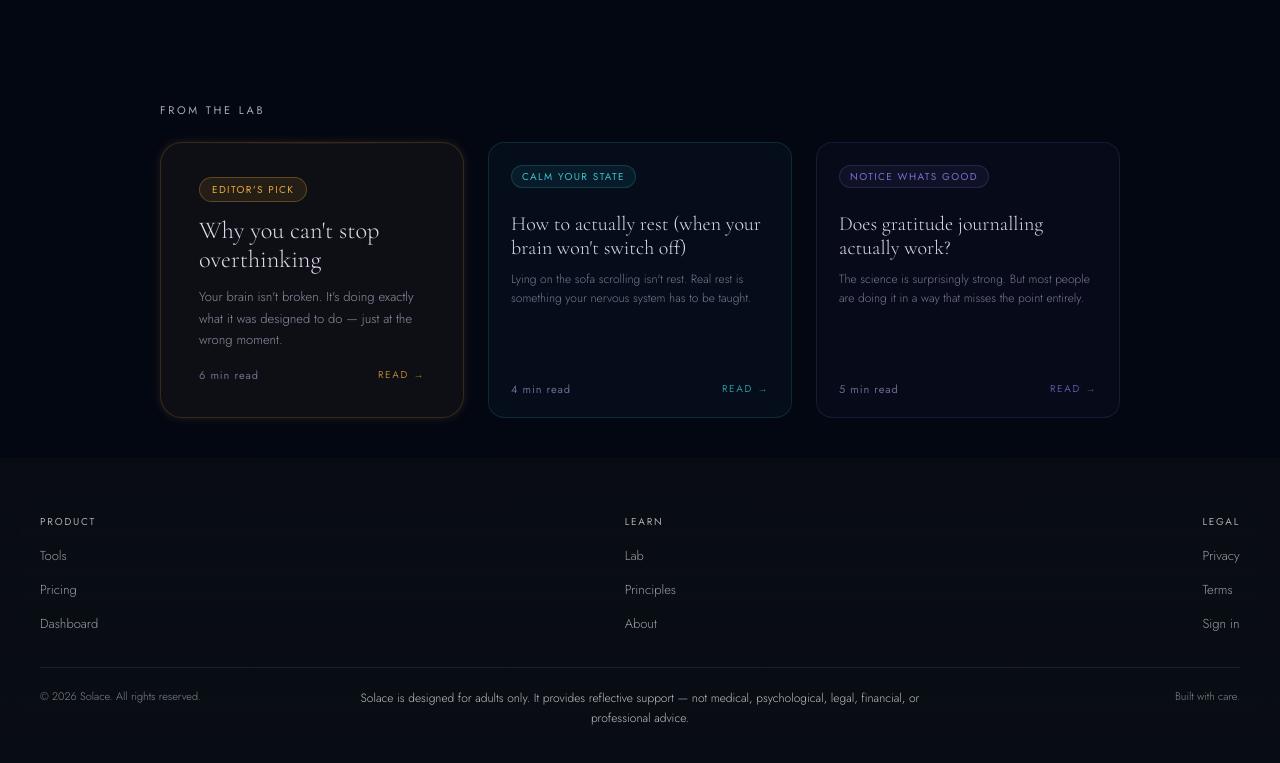
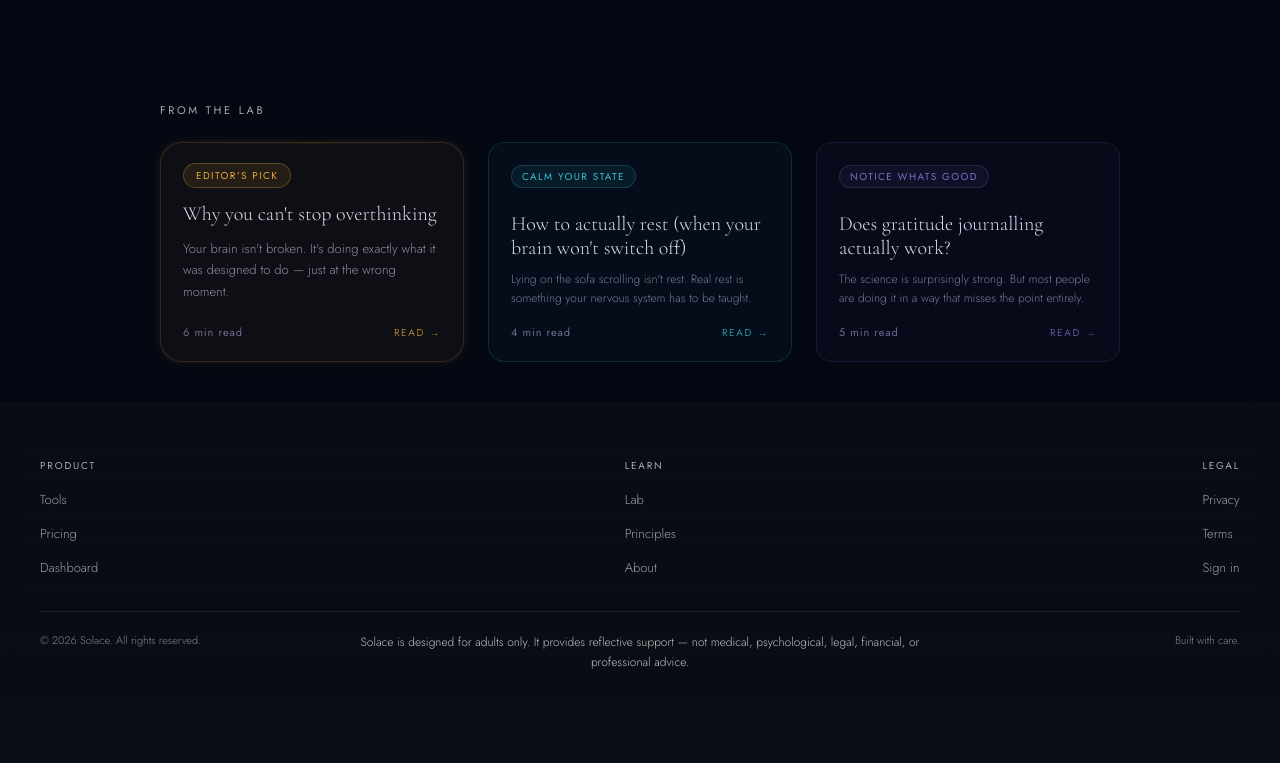
Before and after one commit to salsotk1973/solace, a Next.js app: page / in a window 1280 px wide. Shown: the part 1228-1991 px from the top of the page. After the commit the page ends 1944 px from the top, so only its background shows below. Built offline with nearby package versions, Linux system fonts and the light colour scheme; no server answers.

Commit message:
Spec 04h: Hero Lab card padding 34/38→20/22, title clamp→20px flat — aligns with secondary cards

```diff
--- a/components/home/FeaturedLabCard.tsx
+++ b/components/home/FeaturedLabCard.tsx
@@ -31,7 +31,7 @@ export default function FeaturedLabCard({ article }: { article: FeaturedLabArtic
     <>
       <style>{`
         .featured-lab-card-link {
-          padding: 34px 38px;
+          padding: 20px 22px;
           height: 100%;
           display: flex;
           flex-direction: column;
@@ -119,7 +119,7 @@ export default function FeaturedLabCard({ article }: { article: FeaturedLabArtic
               style={{
                 fontFamily: "'Cormorant Garamond', serif",
                 fontWeight: 300,
-                fontSize: "clamp(20px, 1.9vw, 26px)",
+                fontSize: "20px",
                 lineHeight: 1.2,
                 color: "rgba(240,234,255,0.92)",
                 margin: "0 0 12px",
```
